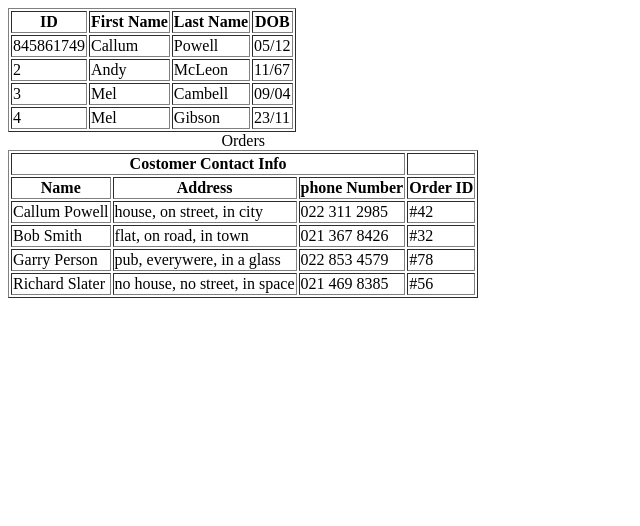
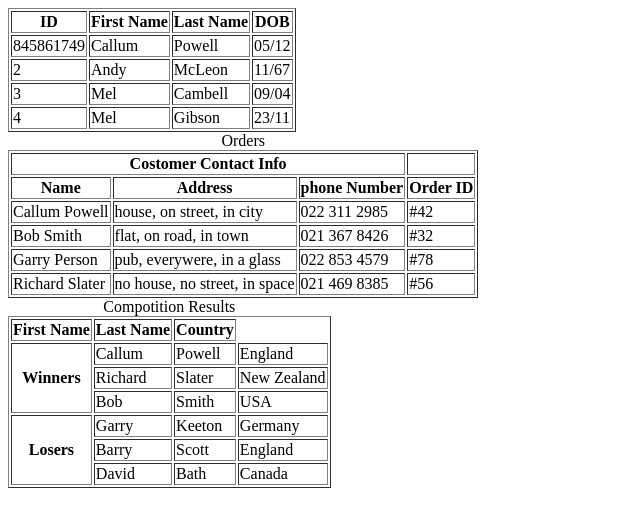
Before and after one commit to craftycal/html5-tables, a plain HTML site: page index.html in a window 1280 px wide. Shown: the whole page, without its empty margins (0-640 px from the left). Drawn offline with Linux system fonts and the light colour scheme.

Commit message:
rowspan added

```diff
--- a/index.html
+++ b/index.html
@@ -8,31 +8,39 @@
 	</head>
 	<body>
 
+
+			<!-- table -->
+
 		<table border="1">
+
 			<tr>
 				<th>ID</th>
 				<th>First Name</th>
 				<th>Last Name</th>
 				<th>DOB</th>
 			</tr>
+
 			<tr>
 				<td>845861749</td>
 				<td>Callum</td>
 				<td>Powell</td>
 				<td>05/12</td>
 			</tr>
+
 			<tr>
 				<td>2</td>
 				<td>Andy</td>
 				<td>McLeon</td>
 				<td>11/67</td>
 			</tr>
+
 			<tr>
 				<td>3</td>
 				<td>Mel</td>
 				<td>Cambell</td>
 				<td>09/04</td>
 			</tr>
+
 			<tr>
 				<td>4</td>
 				<td>Mel</td>
@@ -57,35 +65,94 @@
 					<th>Address</th>
 					<th>phone Number</th>
 					<th>Order ID</th>
-
 				</tr>
 				<tr>
+
 					<td>Callum Powell</td>
 					<td>house, on street, in city</td>
 					<td>022 311 2985</td>
 					<td>#42</td>
 				</tr>
+
 				<tr>
 					<td>Bob Smith</td>
 					<td>flat, on road, in town</td>
 					<td>021 367 8426</td>
 					<td>#32</td>
 				</tr>
+
 				<tr>
 					<td>Garry Person</td>
 					<td>pub, everywere, in a glass</td>
 					<td>022 853 4579</td>
 					<td>#78</td>
 				</tr>
+
 				<tr>
 					<td>Richard Slater</td>
 					<td>no house, no street, in space</td>
 					<td>021 469 8385</td>
 					<td>#56</td>
 				</tr>
+
 		</table>
 
 
+					<!-- rowspan -->
+
+		<table border="1">
+
+			<caption>Compotition Results</caption>
+
+			<tr>
+				<th>First Name</th>
+				<th>Last Name</th>
+				<th>Country</th>
+			</tr>
+
+			<tr>
+				<th rowspan="3">Winners</th>
+				<td>Callum</td>
+				<td>Powell</td>
+				<td>England</td>
+			</tr>
+
+			<tr>
+				<td>Richard</td>
+				<td>Slater</td>
+				<td>New Zealand</td>
+			</tr>
+
+			<tr>
+				<td>Bob</td>
+				<td>Smith</td>
+				<td>USA</td>
+			</tr>
+
+
+			<tr>
+				<th rowspan="3">Losers</th>
+				<td>Garry</td>
+				<td>Keeton</td>
+				<td>Germany</td>
+			</tr>
+
+			<tr>
+				<td>Barry</td>
+				<td>Scott</td>
+				<td>England</td>
+			</tr>
+
+			<tr>
+				<td>David</td>
+				<td>Bath</td>
+				<td>Canada</td>
+			</tr>
+
+
+
+
+		</table>
 
 
 
```
